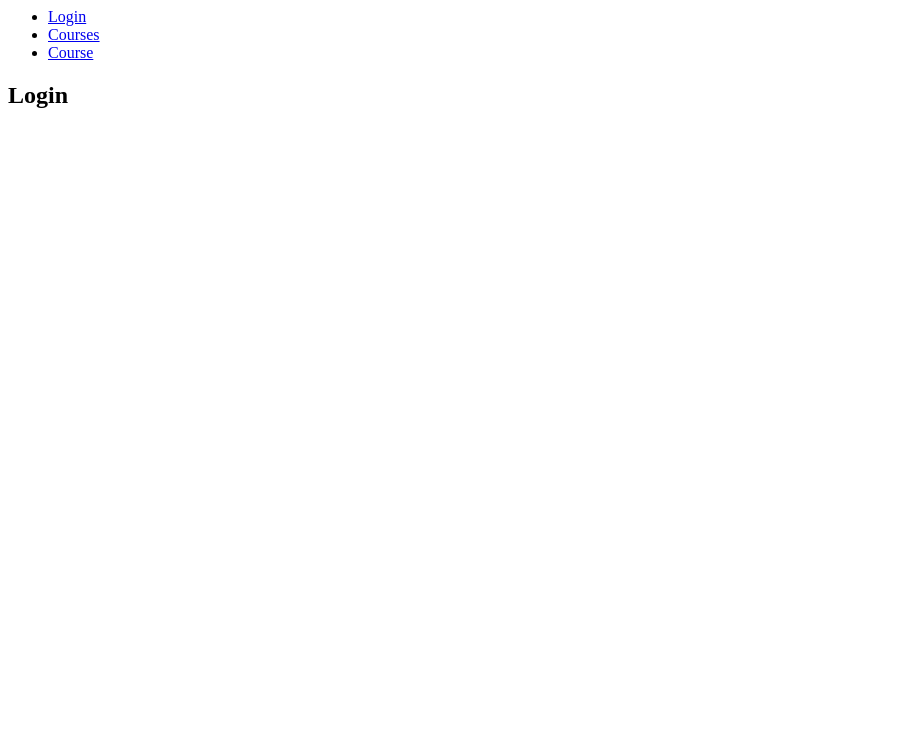
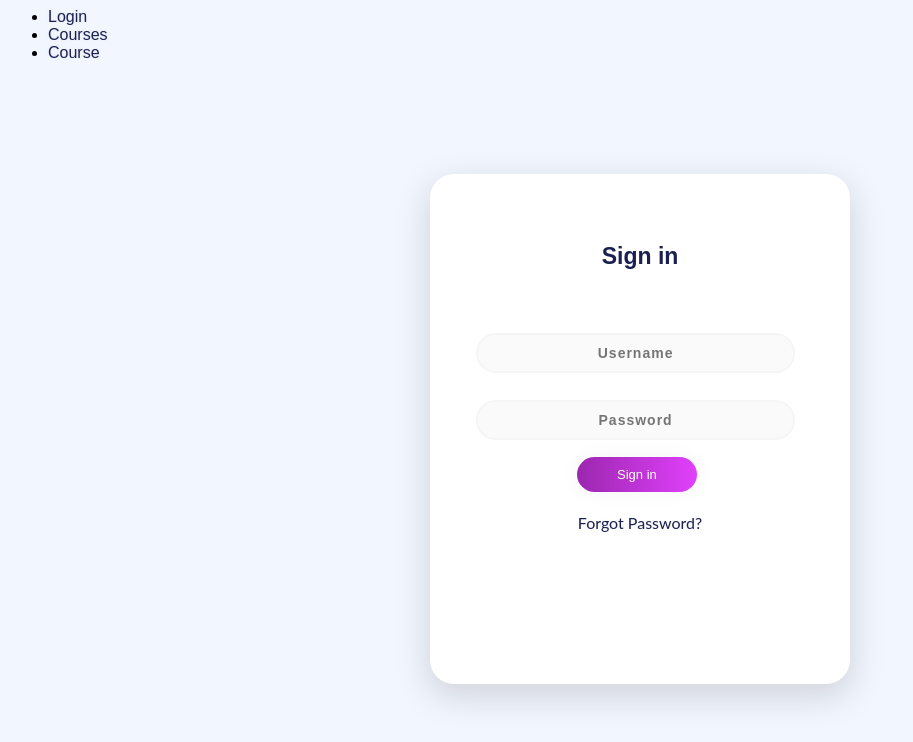
Before and after one commit to SKajiwara/pagenavigationtemplate, a React (Create React App) app: page / in a window 1280 px wide. Shown: the top 742 px of the page, without its empty margins (0-913 px from the left). Built offline with nearby package versions, Linux system fonts and the light colour scheme.

Commit message:
3 files modified

```diff
--- a/src/App.js
+++ b/src/App.js
@@ -42,7 +42,37 @@ class App extends React.Component {
 
 class Login extends React.Component {
   render() {
-    return <h2>Login</h2>;
+    return (
+      <div>
+        <div className="main">
+          <p className="sign" align="center">
+            Sign in
+          </p>
+          <form className="form1">
+            <input
+              className="un "
+              type="text"
+              align="center"
+              placeholder="Username"
+            />
+            <input
+              className="pass"
+              type="password"
+              align="center"
+              placeholder="Password"
+            />
+            <a className="submit" align="center">
+              Sign in
+            </a>
+            <p className="forgot" align="center">
+              <a href="#">Forgot Password?</a>
+            </p>
+            <a href="#" />
+          </form>
+        </div>
+        <a href="#" />
+      </div>
+    );
   }
 }
 
--- a/src/index.js
+++ b/src/index.js
@@ -1,6 +1,12 @@
 import React from "react";
 import ReactDOM from "react-dom";
+import { BrowserRouter } from "react-router-dom";
 
 import App from "./App";
 
-ReactDOM.render(<App />, document.getElementById("root"));
+ReactDOM.render(
+  <BrowserRouter>
+    <App />
+  </BrowserRouter>,
+  document.getElementById("root")
+);
--- a/src/style.css
+++ b/src/style.css
@@ -1,3 +1,108 @@
-h1, p {
+h1,
+p {
   font-family: Lato;
 }
+body {
+  background-color: #f2f6ff;
+  font-family: "Ubuntu", sans-serif;
+}
+
+.main {
+  background-color: #fff;
+  width: 420px;
+  height: 510px;
+  border-radius: 1.5em !important;
+  margin: 7em auto;
+  box-shadow: 0px 11px 35px 2px rgba(0, 0, 0, 0.14);
+}
+
+.sign {
+  padding-top: 3em;
+  color: #1a2151;
+  font-family: "Ubuntu", sans-serif;
+  font-weight: bold;
+  font-size: 23px;
+}
+
+.un {
+  width: 76%;
+  color: rgb(38, 50, 56);
+  font-weight: 700;
+  font-size: 14px;
+  letter-spacing: 1px;
+  background: rgba(136, 126, 126, 0.04);
+  padding: 10px 20px;
+  border: none;
+  border-radius: 20px;
+  outline: none;
+  box-sizing: border-box;
+  border: 2px solid rgba(0, 0, 0, 0.02);
+  margin-bottom: 50px;
+  margin-left: 46px;
+  text-align: center;
+  margin-bottom: 27px;
+  font-family: "Ubuntu", sans-serif;
+}
+
+form.form1 {
+  padding-top: 40px;
+}
+
+.pass {
+  width: 76%;
+  color: rgb(38, 50, 56);
+  font-weight: 700;
+  font-size: 14px;
+  letter-spacing: 1px;
+  background: rgba(136, 126, 126, 0.04);
+  padding: 10px 20px;
+  border: none;
+  border-radius: 20px;
+  outline: none;
+  box-sizing: border-box;
+  border: 2px solid rgba(0, 0, 0, 0.02);
+  margin-bottom: 50px;
+  margin-left: 46px;
+  text-align: center;
+  margin-bottom: 27px;
+  font-family: "Ubuntu", sans-serif;
+}
+
+.un:focus,
+.pass:focus {
+  border: 2px solid rgba(0, 0, 0, 0.18) !important;
+}
+
+.submit {
+  cursor: pointer;
+  border-radius: 5em;
+  color: #fff;
+  background: linear-gradient(to right, #9c27b0, #e040fb);
+  border: 0;
+  padding-left: 40px;
+  padding-right: 40px;
+  padding-bottom: 10px;
+  padding-top: 10px;
+  font-family: "Ubuntu", sans-serif;
+  margin-left: 35%;
+  font-size: 13px;
+  box-shadow: 0 0 20px 1px rgba(0, 0, 0, 0.04);
+}
+
+.forgot {
+  text-shadow: 0px 0px 3px rgba(117, 117, 117, 0.12);
+  color: #e1bee7;
+  padding-top: 15px;
+}
+
+a {
+  text-shadow: 0px 0px 3px rgba(117, 117, 117, 0.12);
+  color: #1a2151;
+  text-decoration: none;
+}
+
+@media (max-width: 600px) {
+  .main {
+    border-radius: 0px;
+  }
+}
```
